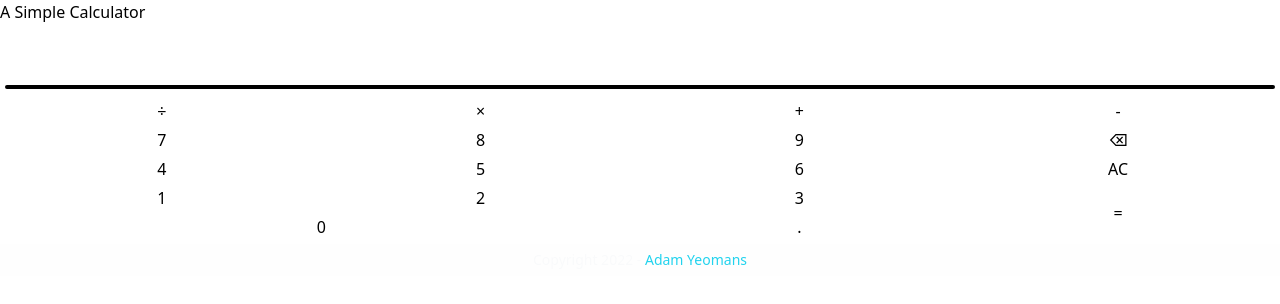
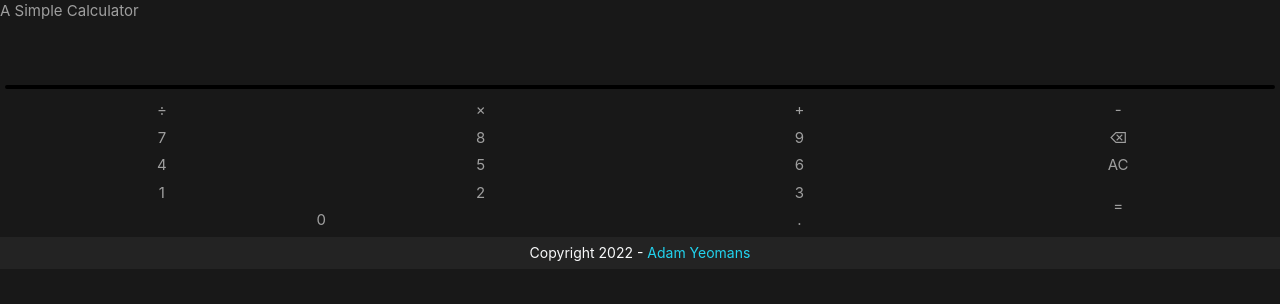
Before and after one commit to AdamYeomans/js-calculator, a website: page dist/index.html in a window 1280 px wide. Drawn offline with Linux system fonts and the light colour scheme.

Commit message:
Added a base css

```diff
--- /dev/null
+++ b/dist/base.css
@@ -0,0 +1,57 @@
+/* color palette from <https://github.com/vuejs/theme> */
+:root {
+  --vt-c-black: #181818;
+  --vt-c-black-soft: #222222;
+  --vt-c-black-mute: #282828;
+
+  --vt-c-indigo: #2c3e50;
+
+  --vt-c-divider-light-1: rgba(60, 60, 60, 0.29);
+  --vt-c-divider-light-2: rgba(60, 60, 60, 0.12);
+  --vt-c-divider-dark-1: rgba(84, 84, 84, 0.65);
+  --vt-c-divider-dark-2: rgba(84, 84, 84, 0.48);
+
+  --vt-c-text-light-1: var(--vt-c-indigo);
+  --vt-c-text-light-2: rgba(60, 60, 60, 0.66);
+  --vt-c-text-dark-1: var(--vt-c-white);
+  --vt-c-text-dark-2: rgba(235, 235, 235, 0.64);
+}
+
+/* semantic color variables for this project */
+:root {
+  --color-background: var(--vt-c-black);
+  --color-background-soft: var(--vt-c-black-soft);
+  --color-background-mute: var(--vt-c-black-mute);
+
+  --color-border: var(--vt-c-divider-dark-2);
+  --color-border-hover: var(--vt-c-divider-dark-1);
+
+  --color-heading: var(--vt-c-text-dark-1);
+  --color-text: var(--vt-c-text-dark-2);
+
+  --section-gap: 160px;
+}
+
+*,
+*::before,
+*::after {
+  box-sizing: border-box;
+  margin: 0;
+  position: relative;
+  font-weight: normal;
+}
+
+body {
+  min-height: 100vh;
+  color: var(--color-text);
+  background: var(--color-background);
+  transition: color 0.5s, background-color 0.5s;
+  line-height: 1.6;
+  font-family: Inter, -apple-system, BlinkMacSystemFont, "Segoe UI", Roboto,
+    Oxygen, Ubuntu, Cantarell, "Fira Sans", "Droid Sans", "Helvetica Neue",
+    sans-serif;
+  font-size: 15px;
+  text-rendering: optimizeLegibility;
+  -webkit-font-smoothing: antialiased;
+  -moz-osx-font-smoothing: grayscale;
+}
--- a/dist/index.html
+++ b/dist/index.html
@@ -5,6 +5,7 @@
     <meta http-equiv="X-UA-Compatible" content="IE=edge" />
     <meta name="viewport" content="width=device-width, initial-scale=1.0" />
     <title>A Simple Calculator</title>
+    <link rel="stylesheet" href="./base.css" />
     <link rel="stylesheet" href="./index.css" />
   </head>
   <body>
```
